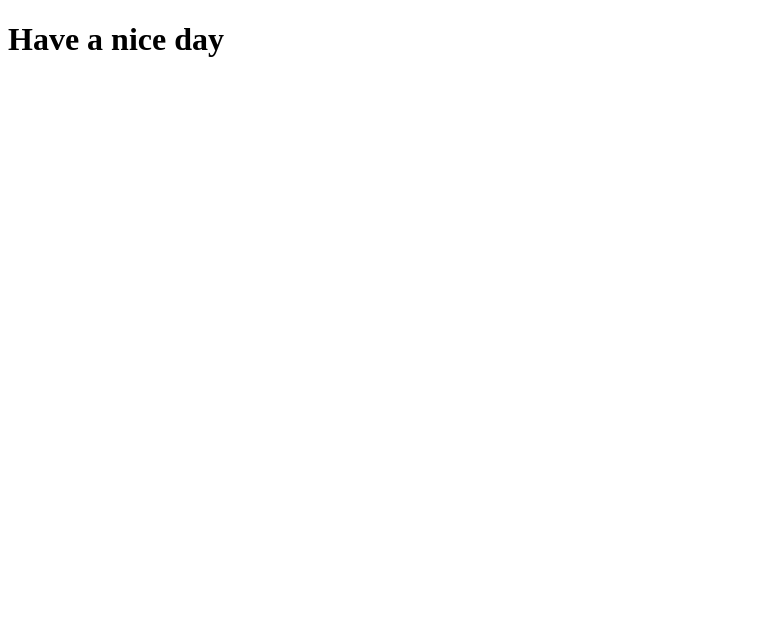
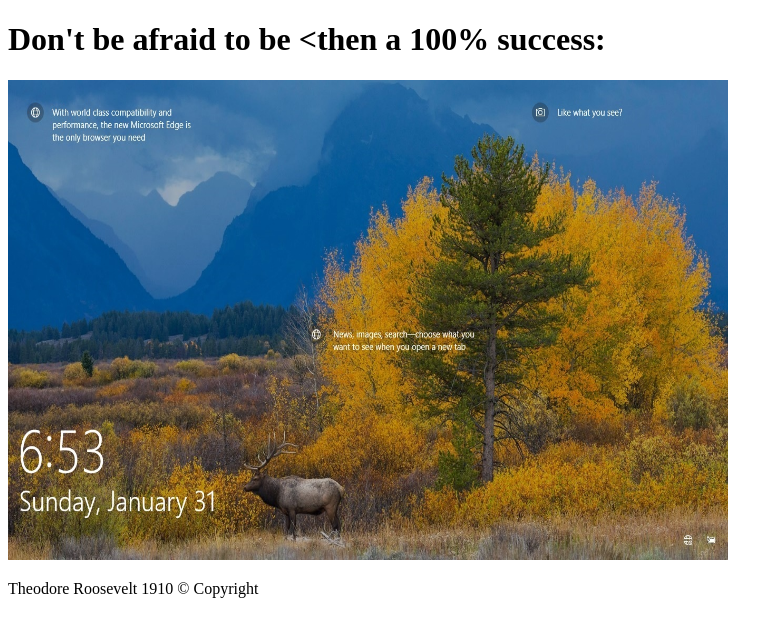
Before and after one commit to hinzendo27/coursera-test, a plain HTML site: page index.html in a window 1280 px wide. Shown: the whole page, without its empty margins (0-783 px from the left). Drawn offline with Linux system fonts and the light colour scheme.

Commit message:
With a new Photo

```diff
--- a/index.html
+++ b/index.html
@@ -1,9 +1,15 @@
 <!DOCTYPE html>
 <html>
 <head>
-	<title>Greetings</title>
+  <meta charset="utf-8">
+  <title>Displaying Images</title>
 </head>
 <body>
-<h1> Have a nice day </h1>
+<h1>Don't be afraid to be &lt;then a 100% success:</h1>
+<p>
+  <img src="billski.jpg" width="720" height="480" alt="Billski Picture">
+</p>
+
+<p>Theodore Roosevelt 1910 &copy; Copyright</p>
 </body>
 </html>
```
Also changed, not shown: blobski.html (added, +9 -0 lines), billski.jpg (added), 1 other file.
